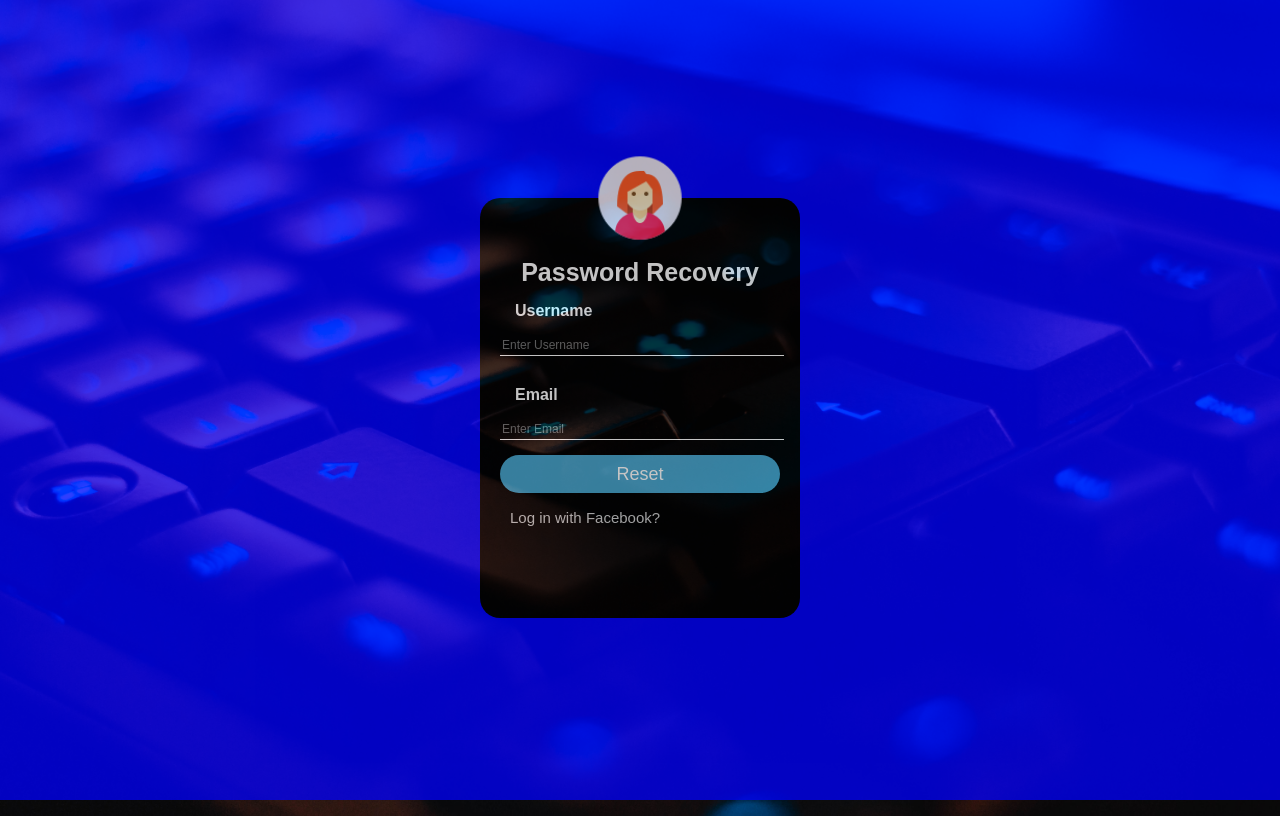
After one commit to bodethomson/teamBeta, a PHP site: page /page.html in a window 1280 px wide. The commit adds this page. Run offline with PHP 8.4, Linux system fonts and the light colour scheme.

Commit message:
forgot password page

```diff
--- /dev/null
+++ b/page.html
@@ -0,0 +1,29 @@
+<!DOCTYPE html>
+<html lang="en">
+
+<head>
+  <meta charset="UTF-8">
+  <meta name="viewport" content="width=device-width, initial-scale=1.0">
+  <meta http-equiv="X-UA-Compatible" content="ie=edge">
+  <link rel="stylesheet" href="style.css">
+  <title>Forgot Page design</title>
+</head>
+<section class="overlay">
+  <div class="container">
+
+    <img src="/img/icon1.png" class="icon">
+    <h1>Password Recovery</h1>
+    <form>
+      <p>Username</p>
+      <input type="text" class="user" name="username" placeholder="Enter Username" required>
+      <p>Email</p>
+      <input type="email" class="user" name="email" placeholder="Enter Email" required>
+      <input type="submit" class="submit" value="Reset">
+      <br>
+      <a href="www.facebook.com">Log in with Facebook?</a>
+    </form>
+  </div>
+</section>
+</body>
+
+</html>
--- a/style.css
+++ b/style.css
@@ -1,110 +1,101 @@
-body {
-  margin: 0;
-  padding: 0;
+body{
+  background-image: url('img/img1.jpg');
+  height:100vh;
+  background-size: cover;
+  background-position: center;
+  font-family: 'Segoe UI', Tahoma, Geneva, Verdana, sans-serif;
+}
+.overlay{
+  height:100vh;
+  width: 100vw;
+  position:absolute;
+  top:0;
+  left:0;
+  background:rgba(0, 0, 255, 1);
+  z-index:1;
+  opacity: 0.75;
+}
+.container{
+  font-family: Arial, Helvetica, sans-serif;
+  width: 320px;
+  height: 420px;
+  padding: 12px 20px;
+  margin: 8px 0;
+  display: inline-block;
+  background: #000;
+  color: #fff;
+  top: 50%;
+  left: 50%;
+  position: absolute;
+  transform: translate(-50%, -50%);
+  box-sizing: border-box;
+  border-radius: 20px;
+  padding: 60px 20px;
 }
 
-#root {
-  display: grid;
-  grid-template-columns: 3fr 1fr;
-  height: 100vh;
-  text-align: center;
-  background-color: #092241;
-  color: #fff;
+.icon{
+  width: 100px;
+  height: 100px;
+  border-radius:50%;
+  position: absolute;
+  top:-50px;
+  /*to place the png at the center*/
+  left: calc(50% - 50px);
 }
 
-#right {
-  background-color: #47a5cd;
-  display: grid;
-  grid-template-rows: 2fr 1fr 2fr;
-}
-
-section > * {
-  margin: 1.5em;
-}
-
-button {
-  color: #fff !important;
-}
-
-.g-btn {
-  background-color: transparent;
-  border: 1px solid #7a47cd !important;
-}
-
-#email {
-  width: 100%;
-  height: 30px;
-  margin: 40px 0 10px 0;
-  text-align: center;
-  font-size: 10px;
-  position: relative;
-  background-color: #092241;
-}
-
-#email:after {
-  content: '';
-  width: 100%;
-  border-bottom: solid 1px #f4ebeba6;
-  position: absolute;
-  left: 0;
-  top: 20%;
-  z-index: 1;
-}
-
-p {
-  background-color: #092241;
-  width: auto;
-  display: inline-block;
-  z-index: 5;
-  padding: 0 10px 0 10px;
-  color: #f4ebeba6;
-  position: relative;
-}
-
-.login-btn {
-  background-color: #7a47cd !important;
-}
-
-input::placeholder {
+h1{
+  margin: 0;
+  padding: 0 5px;
+  font-size: 25px;
   text-align: center;
 }
 
-button img {
-  width: 1em;
+.container p{
+margin: 10px;
+padding: 5px;
+font-weight:bold;
 }
 
-button span {
-  font-size: 14px;
-  margin-left: 2em;
+.container input{
+  width: 100%;
+  margin-bottom:15px;
 }
 
-#contact-image {
-  width: 8em;
-  border: 3px solid #47a5cd;
-  border-radius: 50%;
+.user{
+  border: none;
+  border-bottom: 1px solid#fff;
+  background: transparent;
+  outline: none;
+  height: 18px;
+  color: #fff;
+  font-size:12px;
 }
 
-.sign-up h5 {
-  color: #250941;
+.submit{
+border: none;
+outline: none;
+height: 38px;
+background: #47a5cd;
+color: #fff;
+font-size:18px;
+border-radius: 30px;
 }
 
-.sign-up button {
-  background-color: #250941;
+.submit:hover{
+  cursor: pointer;
+  background: #fb2525;
+  color: #000;
 }
 
-#illustration {
-  background: url(https://res.cloudinary.com/bodethomson/image/upload/v1568780617/index_svsuhd.svg);
-  background-size: contain;
-  background-repeat: no-repeat;
-  background-position: center;
-}
-a {
-  float: right;
-}
-#checkbox {
-  float: left;
+.container a{
+  text-decoration: none;
+  font-size: 15px;
+  line-height: 20px;
+  color: lightgrey;
+  margin: 5px 10px;
 }
 
-.form-check {
-  margin-top: 1em;
+.container a:hover{
+  color: #fff;
+
 }
```
Also changed, not shown: icon1.png (added), img1.jpg (added).
